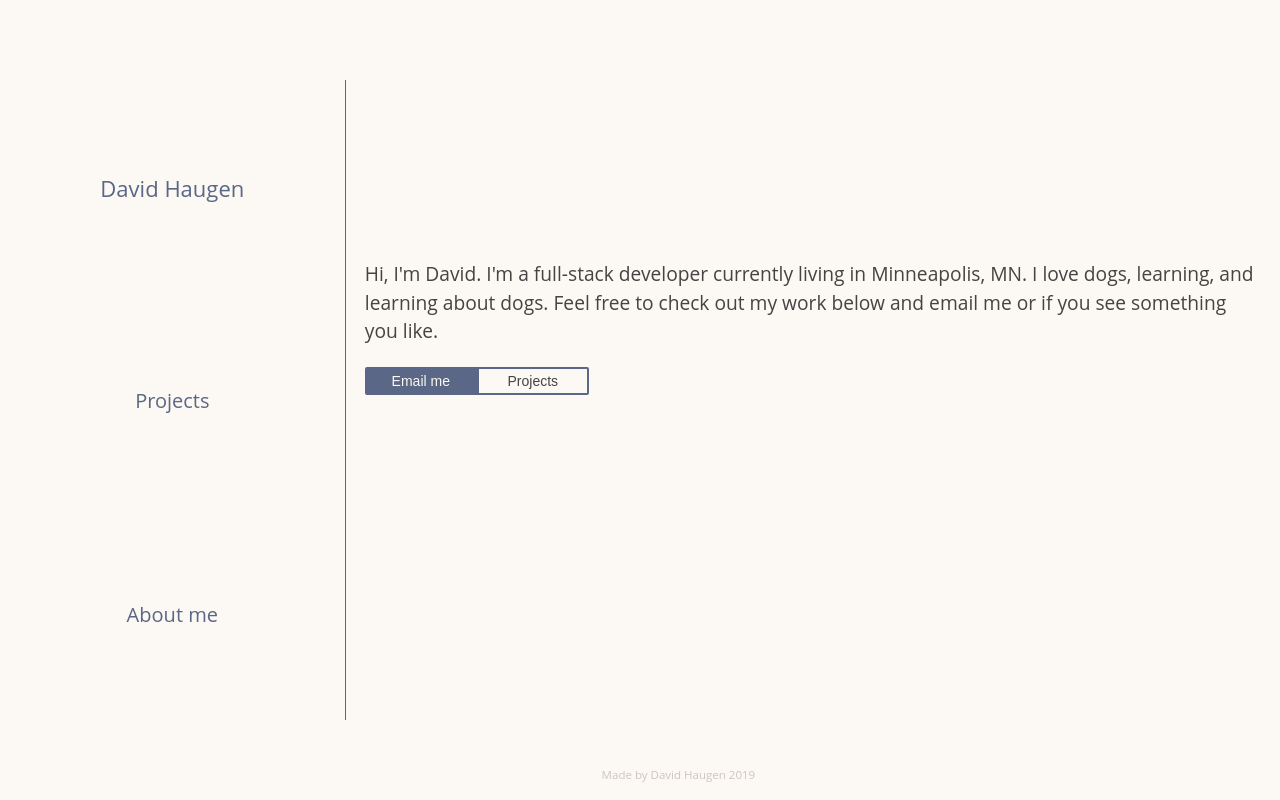
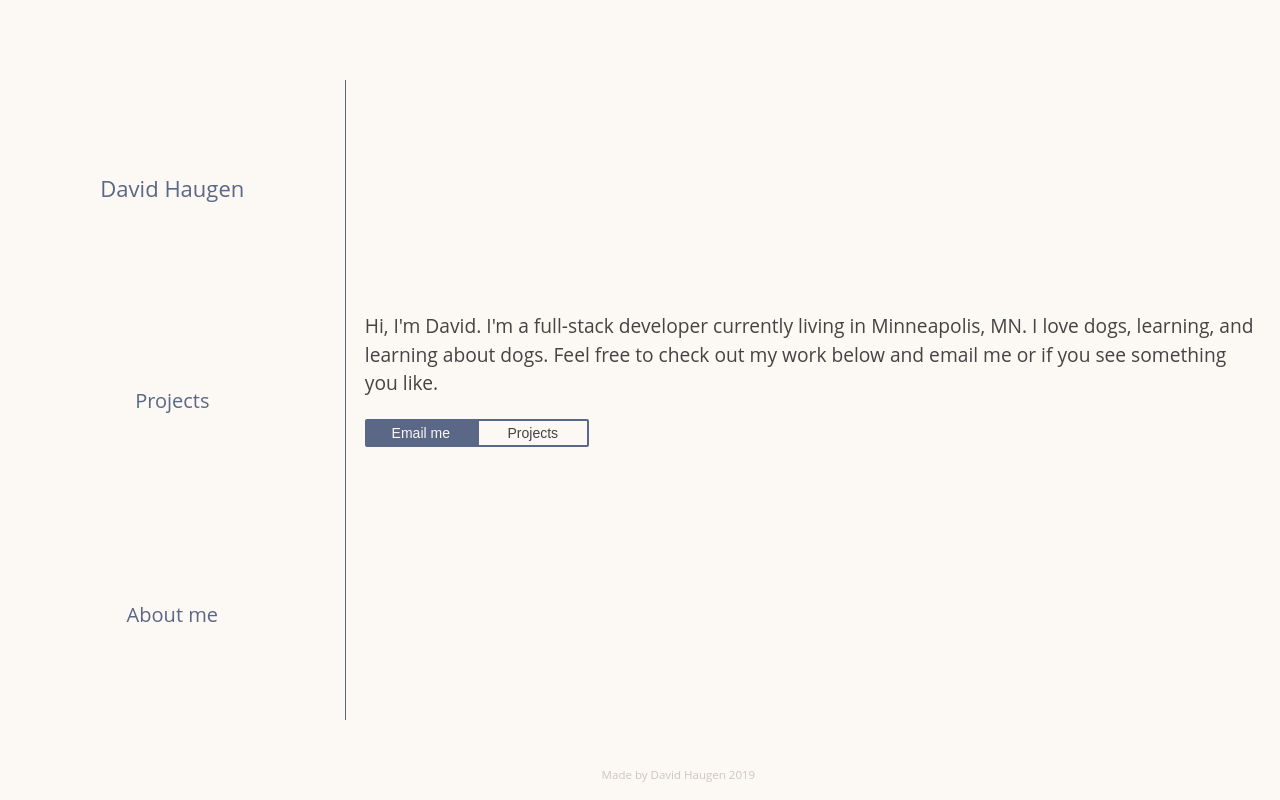
Before and after one commit to DavidHaugen/portfolio, a React (Create React App) app: page / in a window 1280 px wide. Built offline with nearby package versions, Linux system fonts and the light colour scheme.

Commit message:
remove unnecessary padding in home component

```diff
--- a/src/App.css
+++ b/src/App.css
@@ -75,10 +75,6 @@ section{
   padding-left: 1em;
   padding-right: 1em;
   margin-top: 50px;
-}
-
-section.home{
-  padding-bottom: 13vh;
 }
 
 body {
```
